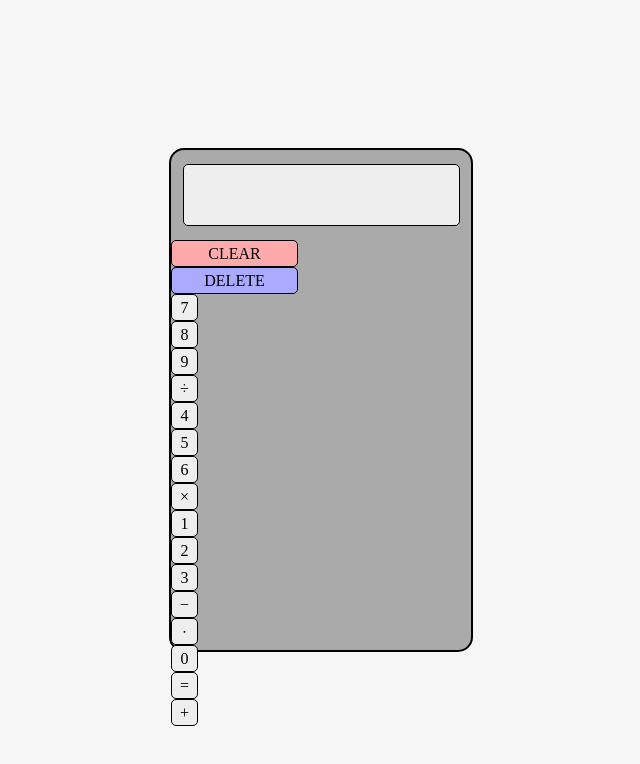
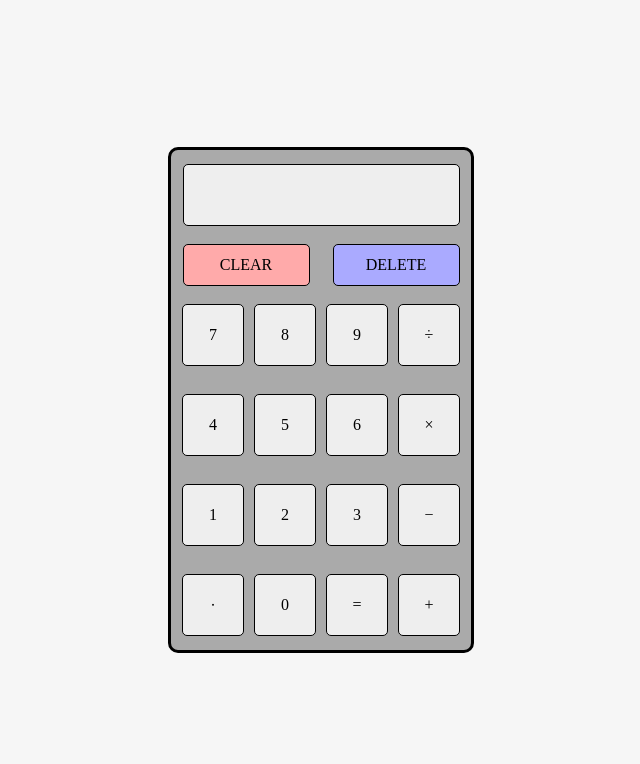
Before and after one commit to hsmarroq/calculator-project, a plain HTML site: page index.html in a window 1280 px wide. Shown: the whole page, without its empty margins (319-959 px from the left). Drawn offline with Linux system fonts and the light colour scheme.

Commit message:
Calculator stylin finalized

```diff
--- a/index.html
+++ b/index.html
@@ -14,17 +14,21 @@
       <div id="calc-body">
         <div id="content">
           <!-- Display -->
+          <!-- First Row -->
           <div id="first-row">
             <div id="display"></div>
           </div>
-          <!-- Clear Button -->
+          <!-- Clear/Delete Button -->
+          <div id="clear-delete">
             <div id="clear-btn">
               <p>CLEAR</p>
             </div>
-          <!-- Delete Button -->
             <div id="delete-btn">
               <p>DELETE</p>
             </div>
+          </div>
+          <!-- First Logic Row -->
+          <div id="first-logic-row" class="logic-rows">
             <!-- Number 7 -->
             <div id="num-7" class="logic-btn">
               <p>7</p>
@@ -41,6 +45,9 @@
             <div id="division" class="logic-btn">
               <p>&#247</p>
             </div>
+          </div>
+          <!-- Second Logic Row -->
+          <div id="second-logic-row" class="logic-rows">
             <!-- Number 4 -->
             <div id="num-4" class="logic-btn">
               <p>4</p>
@@ -57,6 +64,9 @@
             <div id="mult" class="logic-btn">
               <p>&#215</p>
             </div>
+          </div>
+          <!-- Third Logic Rows -->
+          <div id="third-logic-row" class="logic-rows">
             <!-- Number 1 -->
             <div id="num-1" class="logic-btn">
               <p>1</p>
@@ -73,6 +83,9 @@
             <div id="minus" class="logic-btn">
               <p>&#8722</p>
             </div>
+          </div>
+          <!-- Last Logic Row -->
+          <div id="last-logic-row" class="logic-rows">
             <!-- Decimal -->
             <div id="decimal" class="logic-btn">
               <p>&#8729;</p>
@@ -91,6 +104,7 @@
             </div>
           </div>
         </div>
+      </div>
     </section>
   </body>
   <script src="/script.js"></script>
--- a/script.js
+++ b/script.js
@@ -0,0 +1 @@
+'use strict';
--- a/style.css
+++ b/style.css
@@ -16,10 +16,11 @@ body {
   background-color: #aaaaaa;
   height: 500px;
   width: 300px;
-  border-radius: 15px;
-  border: solid 2px;
+  border-radius: 10px;
+  border: solid 3px;
 }
 
+/* Display Row */
 #first-row {
   display: flex;
   justify-content: center;
@@ -39,16 +40,34 @@ body {
 /* Buttons */
 /*  */
 
+/* Clear/Delete Row */
+#clear-delete {
+  display: flex;
+  justify-content: center;
+  align-items: center;
+  gap: 23px;
+  height: 50px;
+}
+
 /* Clear Button */
 #clear-btn {
   display: flex;
   justify-content: center;
   align-items: center;
-  height: 25px;
+  height: 40px;
   width: 125px;
   background-color: #ffaaaa;
   border-radius: 5px;
   border: solid 1.5px;
+}
+
+#clear-btn:hover {
+  cursor: pointer;
+  background-color: #ef9f9f;
+}
+
+#clear-btn:active {
+  background-color: #e59898;
 }
 
 /* Clear Button */
@@ -56,17 +75,35 @@ body {
   display: flex;
   justify-content: center;
   align-items: center;
-  height: 25px;
+  height: 40px;
   width: 125px;
   background-color: #aaaaff;
   border-radius: 5px;
   border: solid 1.5px;
+  color: black;
+}
+
+#delete-btn:hover {
+  cursor: pointer;
+}
+
+#delete-btn:active {
+  background-color: #8f8fd7;
+}
+
+/* First Logic Row */
+.logic-rows {
+  display: flex;
+  height: 90px;
+  justify-content: center;
+  align-items: center;
+  gap: 10px;
 }
 
 /* Logic Buttons */
 .logic-btn {
-  height: 25px;
-  width: 25px;
+  height: 60px;
+  width: 60px;
   background-color: #eeeeee;
   display: flex;
   justify-content: center;
@@ -74,4 +111,15 @@ body {
   text-align: center;
   border-radius: 5px;
   border: solid 1.5px;
+  color: black;
 }
+
+.logic-btn:hover {
+  cursor: pointer;
+  background-color: #d9d9d9;
+}
+
+.logic-btn:active {
+  cursor: pointer;
+  background-color: #cccccc;
+}
```
Lines whose indentation alone changed are shown as unchanged.
